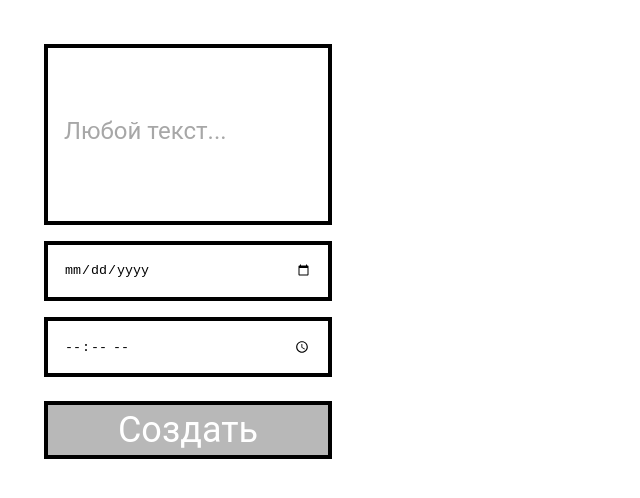
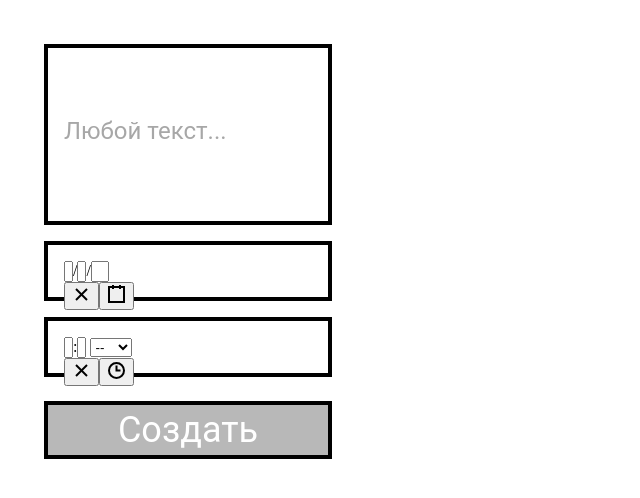
Before and after one commit to 5tronciy/Test, a React (Create React App) app: page / in a window 1280 px wide. Shown: the top 498 px of the page, without its empty margins (0-640 px from the left). Built offline with nearby package versions, Linux system fonts and the light colour scheme.

Commit message:
add Date and Time pickers

```diff
--- a/package.json
+++ b/package.json
@@ -11,8 +11,10 @@
     "@types/react": "^16.14.2",
     "@types/react-dom": "^16.9.10",
     "react": "^17.0.1",
+    "react-date-picker": "^8.0.5",
     "react-dom": "^17.0.1",
     "react-scripts": "4.0.1",
+    "react-time-picker": "^4.1.1",
     "typescript": "^4.1.3",
     "web-vitals": "^0.2.4"
   },
@@ -39,5 +41,8 @@
       "last 1 firefox version",
       "last 1 safari version"
     ]
+  },
+  "devDependencies": {
+    "@types/react-time-picker": "^4.0.0"
   }
 }
--- a/src/components/Input.tsx
+++ b/src/components/Input.tsx
@@ -1,17 +1,39 @@
-import React from "react";
+import React, { useState } from "react";
+import DatePicker from "react-date-picker";
+import TimePicker from "react-time-picker";
 import styles from "./Input.module.css";
 
 const InputConnected = () => {
   const onCreate = () => {};
+  const [dateValue, onChangeDate] = useState(undefined);
+  const [timeValue, onChangeTime] = useState(undefined);
 
-  return <Input onCreate={onCreate} />;
+  return (
+    <Input
+      onCreate={onCreate}
+      onChangeDate={onChangeDate}
+      dateValue={dateValue}
+      onChangeTime={onChangeTime}
+      timeValue={timeValue}
+    />
+  );
 };
 
 interface Props {
   onCreate: () => void;
+  onChangeDate: (event: any) => void;
+  dateValue: Date | undefined;
+  onChangeTime: (event: any) => void;
+  timeValue: any;
 }
 
-export const Input = ({ onCreate }: Props) => {
+export const Input = ({
+  onCreate,
+  onChangeDate,
+  dateValue,
+  onChangeTime,
+  timeValue,
+}: Props) => {
   return (
     <div className={styles.content}>
       <input
@@ -19,8 +41,13 @@ export const Input = ({ onCreate }: Props) => {
         className={styles.textBox}
         placeholder="Любой текст..."
       />
-      <input type="date" className={styles.dateBox} placeholder="Дата" />
-      <input type="time" className={styles.timeBox} placeholder="Время" />
+
+      <div className={styles.dateBox} placeholder="Дата">
+        <DatePicker onChange={onChangeDate} value={dateValue} />
+      </div>
+      <div className={styles.timeBox} placeholder="Время">
+        <TimePicker onChange={onChangeTime} value={timeValue} />
+      </div>
       <button type="button" className={styles.create} onClick={onCreate}>
         <span className={styles.buttonCreateName}>Создать</span>
       </button>
```
Also changed, not shown: 1 other file (tests, documents, lock files or other folders).
